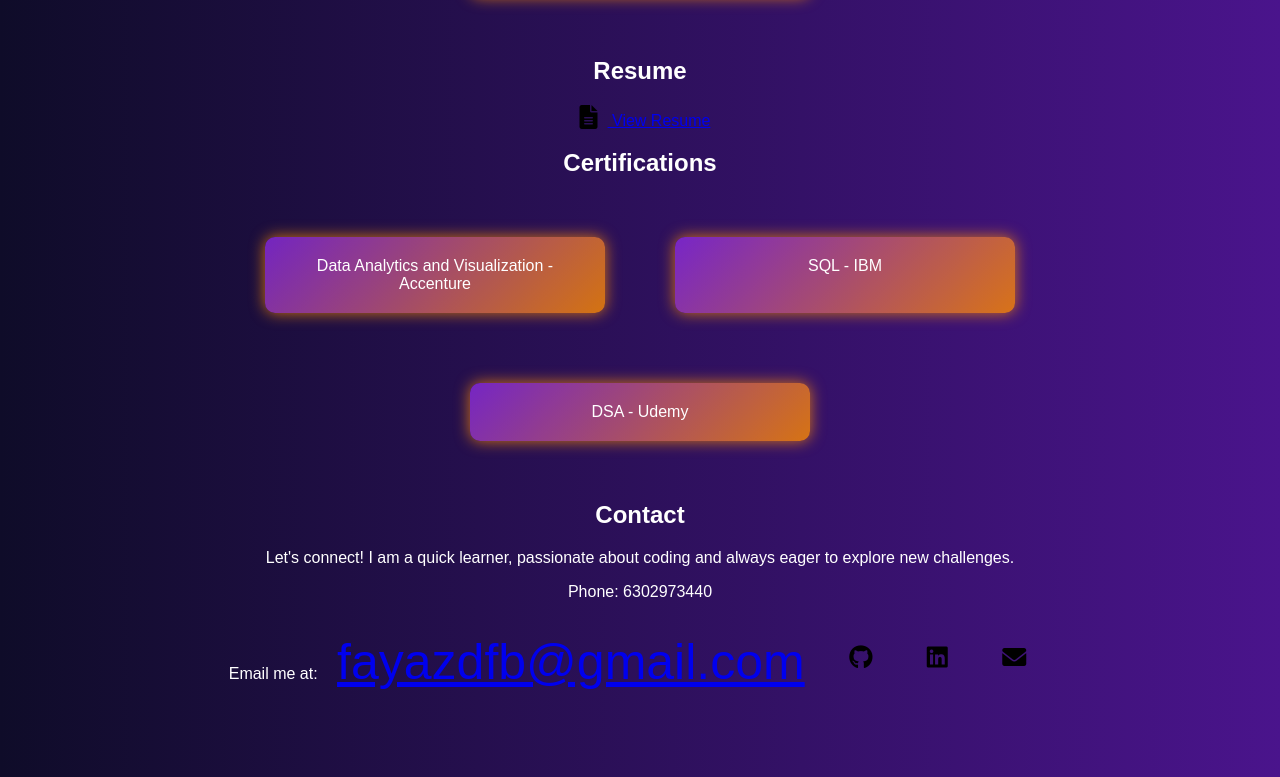
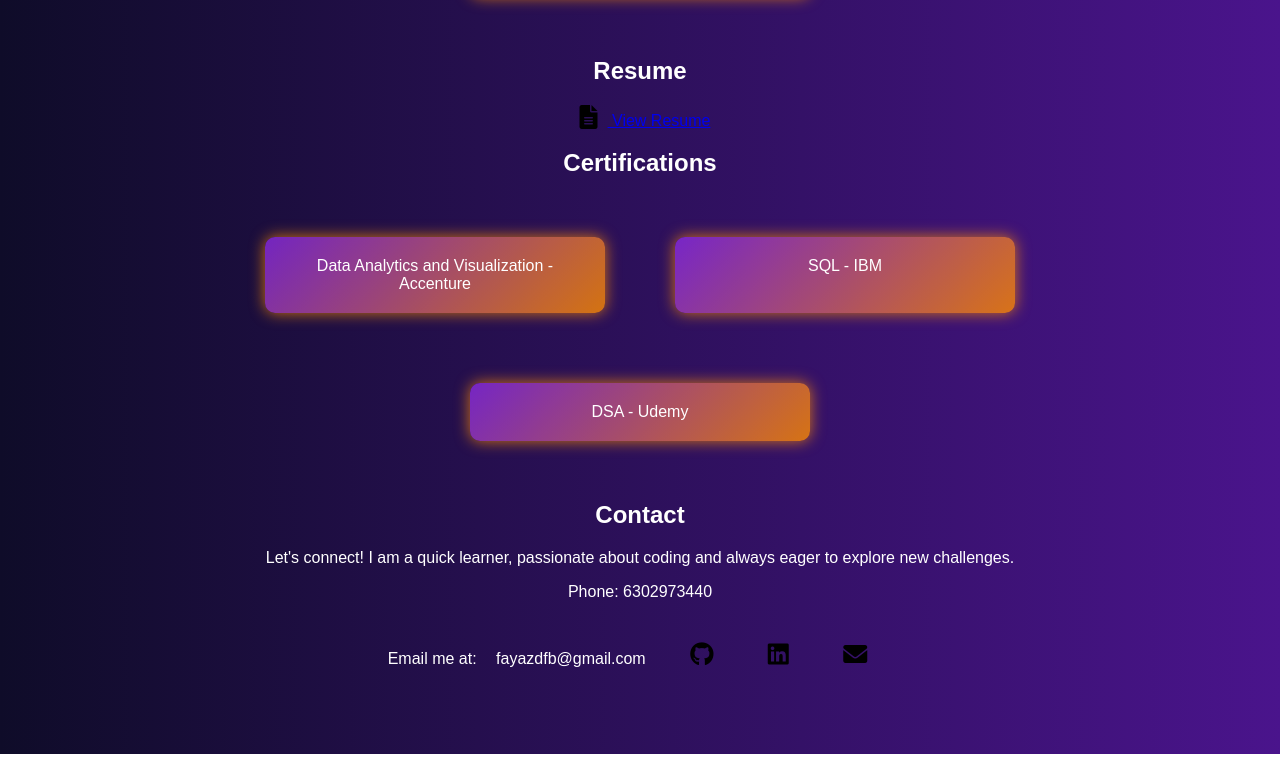
Before and after one commit to dfayazbasha/portfile, a plain HTML site: page index.html in a window 1280 px wide. Shown: the part 1762-2539 px from the top of the page. After the commit the page ends 2516 px from the top, so only its background shows below. Drawn offline with Linux system fonts and the light colour scheme.

Commit message:
Update index.html

```diff
--- a/index.html
+++ b/index.html
@@ -132,6 +132,12 @@
     color: #000; /* Adjust color */
     margin: 0 10px; /* Add spacing */
 }
+        .moving-text a {
+    font-size: inherit; /* Makes the email font size same as surrounding text */
+    color: inherit; /* Ensures it matches the phone text color */
+    text-decoration: none; /* Removes underline (optional) */
+}
+
 
 
 /*llll*/
```
